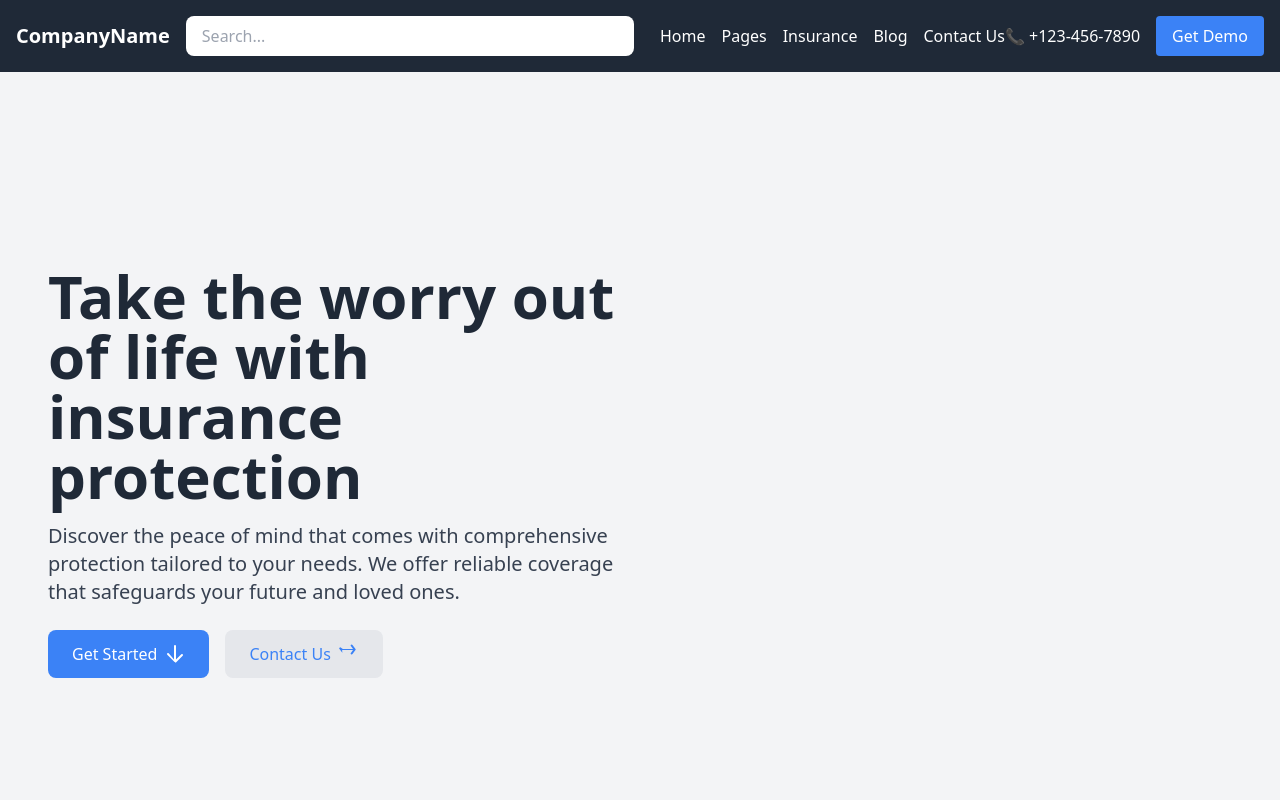
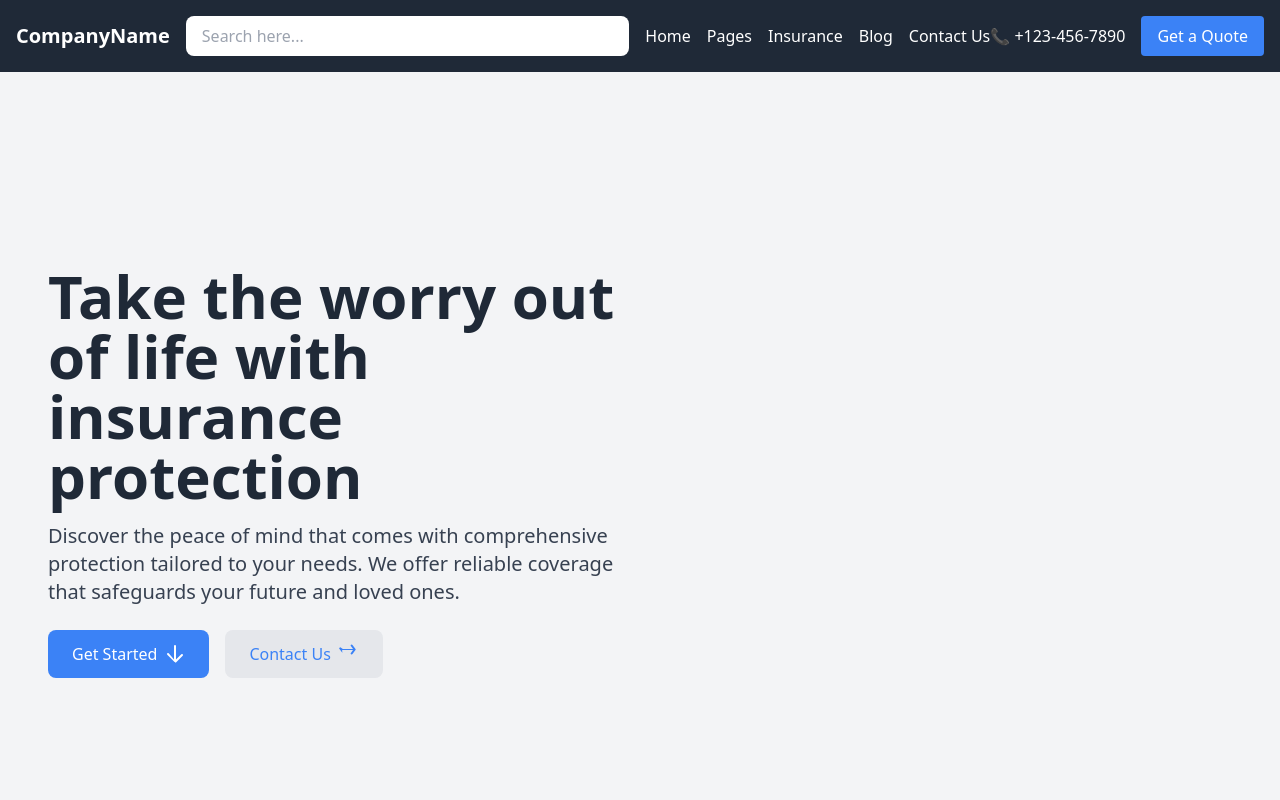
Before and after one commit to yeruvasaijahnavi/insurance_website, an Angular app: page / in a window 1280 px wide. Shown: the top 800 px of the page. Built offline with nearby package versions, Linux system fonts and the light colour scheme.

Commit message:
Add todo and fix text

```diff
--- a/src/app/aboutincep/aboutincep.component.html
+++ b/src/app/aboutincep/aboutincep.component.html
@@ -1,5 +1,6 @@
 <!--
- TODO: fix image placeholders
+ FIXME: image placeholders layout
+ TODO: use same small heading as app-ourfeatures sections
   -->
 <section class="bg-gray-50 py-16">
 	<div
--- a/src/app/blogandnews/blogandnews.component.html
+++ b/src/app/blogandnews/blogandnews.component.html
@@ -1,3 +1,6 @@
+<!--
+TODO: add date container on top of each card
+-->
 <section class="bg-gray-100 py-16">
 	<div class="container mx-auto px-6 md:px-12 text-center">
 		<!-- Section Headings -->
--- a/src/app/header/header.component.html
+++ b/src/app/header/header.component.html
@@ -1,3 +1,9 @@
+<!--
+FIXME: search bar size
+TODO: Add hamburger icon to rhs
+TODO: Add todolist dropdown chevron
+-->
+
 <nav class="bg-gray-800 p-4 shadow-lg">
 	<div class="container mx-auto flex items-center justify-between">
 		<!-- Left: Company Name -->
@@ -9,7 +15,7 @@
 		<div class="hidden md:flex items-center mx-4 flex-1">
 			<input
 				type="text"
-				placeholder="Search..."
+				placeholder="Search here..."
 				class="px-4 py-2 w-full max-w-md rounded-lg focus:outline-none focus:ring-2 focus:ring-blue-400"
 			/>
 		</div>
@@ -96,7 +102,7 @@
 			<button
 				class="bg-blue-500 text-white px-4 py-2 rounded hover:bg-blue-600"
 			>
-				Get Demo
+				Get a Quote
 			</button>
 		</div>
 
--- a/src/app/insurance-services/insurance-services.component.html
+++ b/src/app/insurance-services/insurance-services.component.html
@@ -1,3 +1,9 @@
+<!--
+FIXME: small and large heading
+TODO: add space before last pariatur
+TODO: add margin to card text
+-->
+
 <section class="bg-gray-50 py-16">
 	<div class="container mx-auto px-6 md:px-12 text-center">
 		<!-- Main Heading -->
```
Also changed, not shown: src/app/app.component.html (+8 -1 lines).
